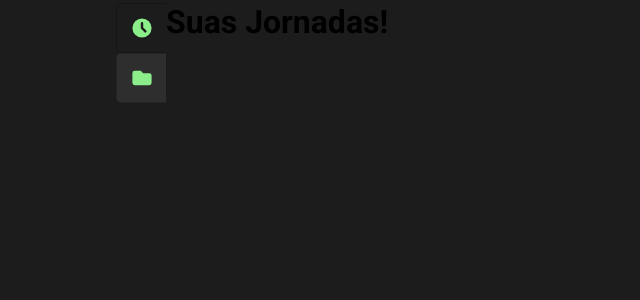
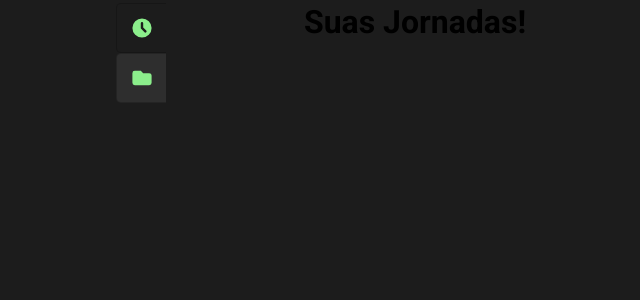
Before and after one commit to JVitorLeone/Ponto, a React (Create React App) app in the folder client/: page /journeys in a window 1280 px wide. Shown: the top 300 px of the page, without its empty margins (225-865 px from the left). Built offline with nearby package versions, Linux system fonts and the light colour scheme.

Commit message:
fix: animation on ponto and ticket

```diff
--- a/client/src/components/Ponto/index.js
+++ b/client/src/components/Ponto/index.js
@@ -1,7 +1,7 @@
 import React, {useState, useContext} from 'react';
 
 import {
-	PontoBox
+	PontoBox, Wrapper
 } from './style';
 
 import Context from '../../GlobalContext';
@@ -81,8 +81,8 @@ function Ponto(){
 	return (
 		<>
 			{ displayPonto && (
-				<PontoBox
-					className={ slideUp ? 'slide' : '' }>
+				<Wrapper className={ slideUp ? 'slide' : '' }>
+					<PontoBox>
 
 						<Watch
 							time={ currentTime }
@@ -105,12 +105,13 @@ function Ponto(){
 							limit={ limit } />
 
 					</PontoBox>
+					<Navigator />
+				</Wrapper>
 			)}
 			{ displayTicket && (
 				<Ticket
 					closeJourney={ () => closeJourney() } />
 			)}
-			<Navigator />
 		</>
 	);
 }
--- a/client/src/components/Ponto/style.js
+++ b/client/src/components/Ponto/style.js
@@ -1,4 +1,18 @@
 import styled from 'styled-components';
+
+export const Wrapper = styled.div`
+	width: 100%;
+
+	animation: slidedown 1s ease-in-out forwards reverse;
+	@keyframes slidedown {
+		from {
+			transform: translateY(0%);
+		}
+		to {
+			transform: translateY(-100%);
+		}
+	};
+`;
 
 export const PontoBox = styled.div`
 	position: relative;
@@ -18,14 +32,4 @@ export const PontoBox = styled.div`
 	@media (min-width: 500px) {
 		padding: 25px;
 	}
-
-	animation: slidedown 1s ease-in-out forwards reverse;
-	@keyframes slidedown {
-		from {
-			transform: translateY(0%);
-		}
-		to {
-			transform: translateY(-100%);
-		}
-	};
 `;
--- a/client/src/style/GlobalStyles.js
+++ b/client/src/style/GlobalStyles.js
@@ -63,6 +63,10 @@ export const Container = styled.div`
 
 export const Wrapper = styled.div`
 	position: relative;
+	display: flex;
+	justify-content: center;
+
+	flex-grow: 1;
 
 	min-width: 300px;
 	@media (min-width: 500px){
```
Lines whose indentation alone changed are shown as unchanged.
